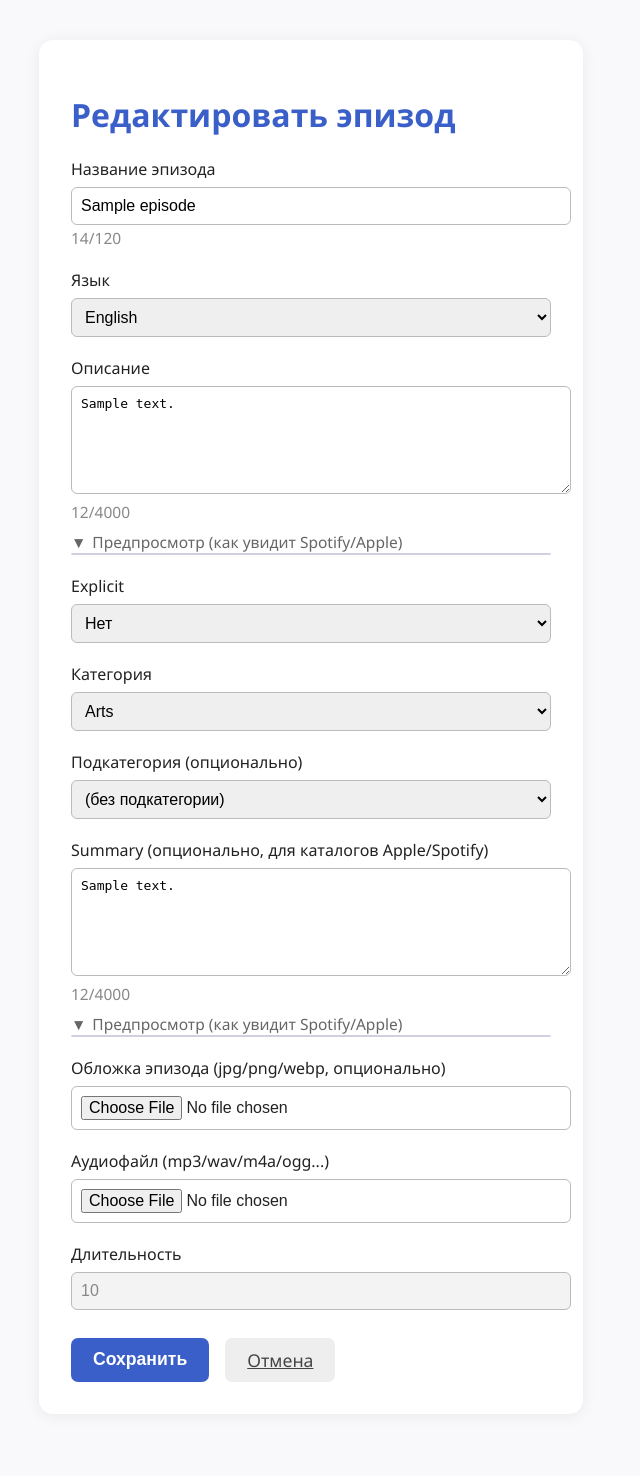
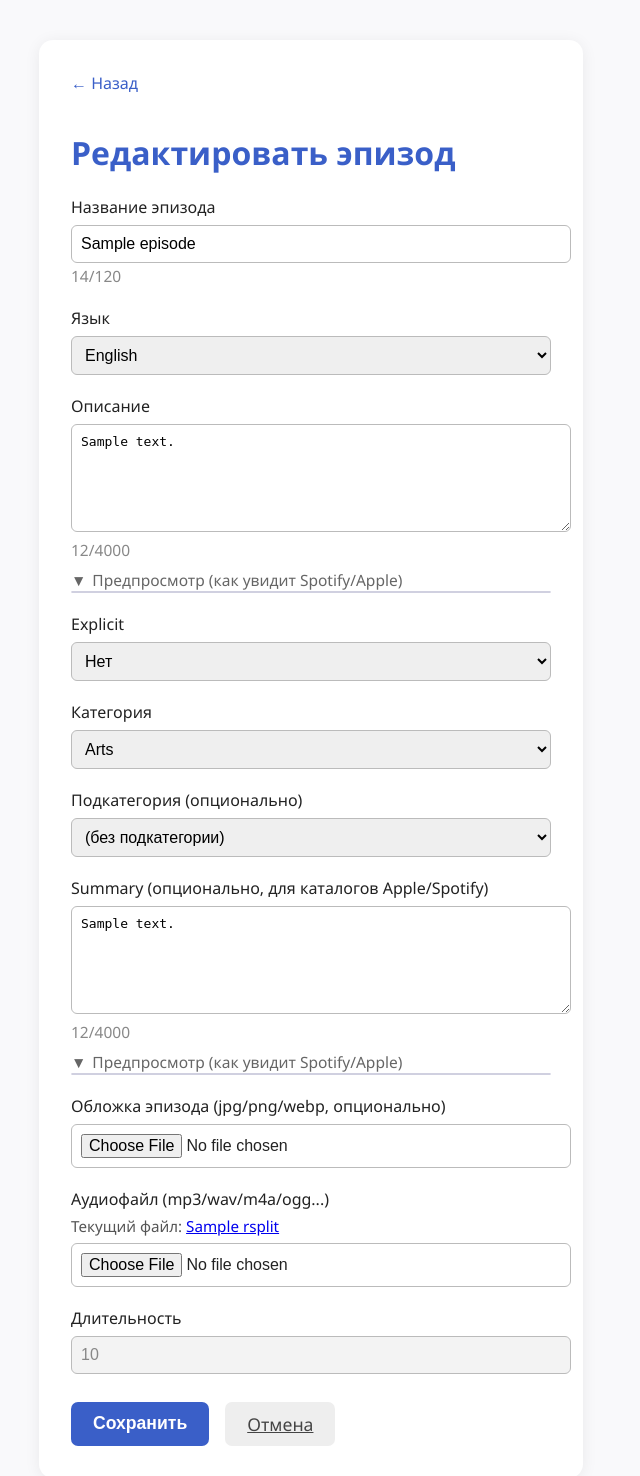
Before and after one commit to fandyy2023/podcast-publisher, a Flask app: template templates/edit_episode.html in a window 1280 px wide. Shown: the top 1476 px of the page, without its empty margins (329-969 px from the left). Before the commit the page ends 1382 px from the top, so only its background shows below. Run offline with Flask 3, Linux system fonts and the light colour scheme; the template is opened without the code that fills it: most values are stand-ins (such as "Sample title", 1, 10 or a date in 2020); parts of the project's set-up code (start-up, migrations or seed data) failed here and were passed over.

Commit message:
Правки верстки: back link на форме нового эпизода и кликабельная аватарка в табличном списке шоу

```diff
--- a/templates/edit_episode.html
+++ b/templates/edit_episode.html
@@ -20,11 +20,14 @@
         .cancel-btn { background: #eee; color: #444; border: none; padding: 10px 22px; border-radius: 7px; font-size: 1.1em; font-weight: 500; cursor: pointer; }
         .cancel-btn:hover { background: #ddd; }
         .msg { margin-top: 16px; color: #e74c3c; }
+        .back-link { display:inline-block; margin-bottom:16px; color:#3a5fc8; text-decoration:none; font-weight:500; }
+        .back-link:hover { text-decoration:underline; }
         .readonly { background: #f3f3f3; color: #888; }
     </style>
 </head>
 <body>
     <div class="container">
+        <a href="javascript:history.back()" class="back-link">← Назад</a>
         <h1>Редактировать эпизод</h1>
         <form method="post" enctype="multipart/form-data">
             <label for="title">Название эпизода</label>
@@ -95,6 +98,11 @@ document.addEventListener('DOMContentLoaded', function() {
             <input type="file" id="episode_image" name="episode_image" accept="image/*">
 
             <label for="audio">Аудиофайл (mp3/wav/m4a/ogg...)</label>
+            {% if episode.audio %}
+            <p style="margin:6px 0 0 0;font-size:0.95em;color:#555;">
+                Текущий файл: <a href="{{ episode.audio }}" target="_blank">{{ episode.audio.rsplit('/', 1)[-1] }}</a>
+            </p>
+            {% endif %}
             <input type="file" id="audio" name="audio" accept="audio/*">
 
             <label for="duration">Длительность</label>
--- a/templates/new_episode.html
+++ b/templates/new_episode.html
@@ -20,11 +20,14 @@
         .cancel-btn { background: #eee; color: #444; border: none; padding: 10px 22px; border-radius: 7px; font-size: 1.1em; font-weight: 500; cursor: pointer; }
         .cancel-btn:hover { background: #ddd; }
         .msg { margin-top: 16px; color: #e74c3c; }
+        .back-link { display:inline-block; margin-bottom:16px; color:#3a5fc8; text-decoration:none; font-weight:500; }
+        .back-link:hover { text-decoration:underline; }
         .readonly { background: #f3f3f3; color: #888; }
     </style>
 </head>
 <body>
     <div class="container">
+        <a href="javascript:history.back()" class="back-link">← Назад</a>
         <h1>Новый эпизод</h1>
         <form method="post" enctype="multipart/form-data">
             <label for="title">Название эпизода</label>
```
Also changed, not shown: templates/show_list.html (+5 -2 lines).
